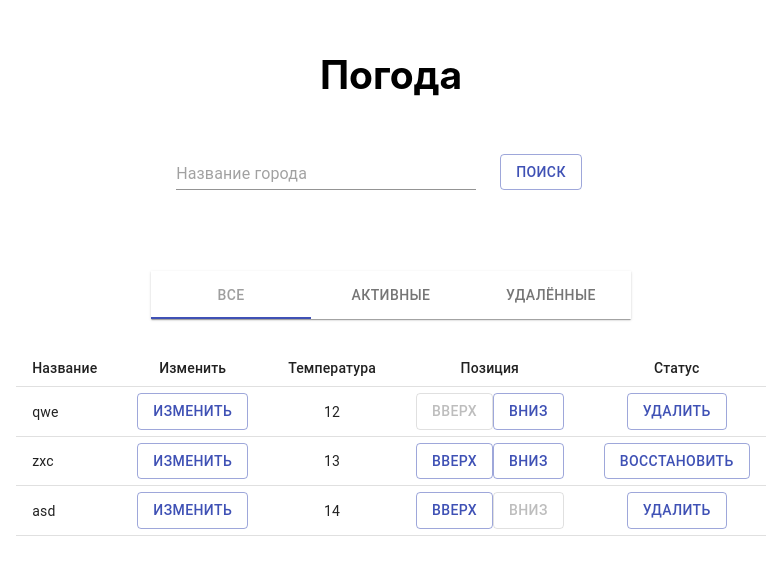
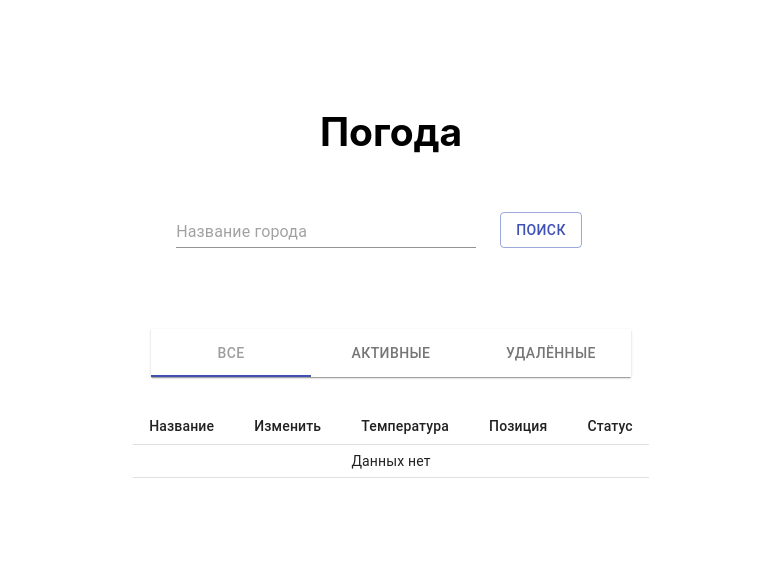
Before and after one commit to Fiarcherry/weather-widget-app, a React (Create React App) app: page / in a window 1280 px wide. Shown: the part 123-698 px from the top of the page, without its empty margins (249-1030 px from the left). Built offline with nearby package versions, Linux system fonts and the light colour scheme.

Commit message:
Table without data

```diff
--- a/src/components/WeatherTable.js
+++ b/src/components/WeatherTable.js
@@ -32,11 +32,21 @@ const WeatherTable = ({ rows }) => {
             </TableRow>
           </TableHead>
           <TableBody>
-            {rows && rows.length
-              ? rows.map((row, index) => (
-                  <WeatherRow key={row.id} index={index} row={row} />
-                ))
-              : ''}
+            {rows && rows.length ? (
+              rows.map((row, index) => (
+                <WeatherRow key={row.id} index={index} row={row} />
+              ))
+            ) : (
+              <TableRow>
+                <TableCell
+                  align="center"
+                  colSpan={5}
+                  className={classes.emptyTableData}
+                >
+                  Данных нет
+                </TableCell>
+              </TableRow>
+            )}
           </TableBody>
         </Table>
       </TableContainer>
--- a/src/redux/reducers/table.js
+++ b/src/redux/reducers/table.js
@@ -6,14 +6,7 @@ import {
   ROW_TOGGLE,
 } from '../actionTypes'
 
-//Потом убрать
-const defaultState = [
-  { id: 0, name: 'qwe', temp: 12, active: true },
-  { id: 1, name: 'zxc', temp: 13, active: false },
-  { id: 2, name: 'asd', temp: 14, active: true },
-]
-
-const row = (state = defaultState, action) => {
+const row = (state = [], action) => {
   switch (action.type) {
     case ADD_ROW: {
       const { row } = action.payload
--- a/src/styles.js
+++ b/src/styles.js
@@ -10,6 +10,13 @@ const useStyles = makeStyles((theme) => ({
   margin: {
     margin: theme.spacing(3),
   },
+  errorMessage: {
+    color: theme.palette.error.main,
+  },
+  emptyTableData: {
+    color: '#BBB',
+    fontSize: 64,
+  },
 }))
 
 export default useStyles
```
